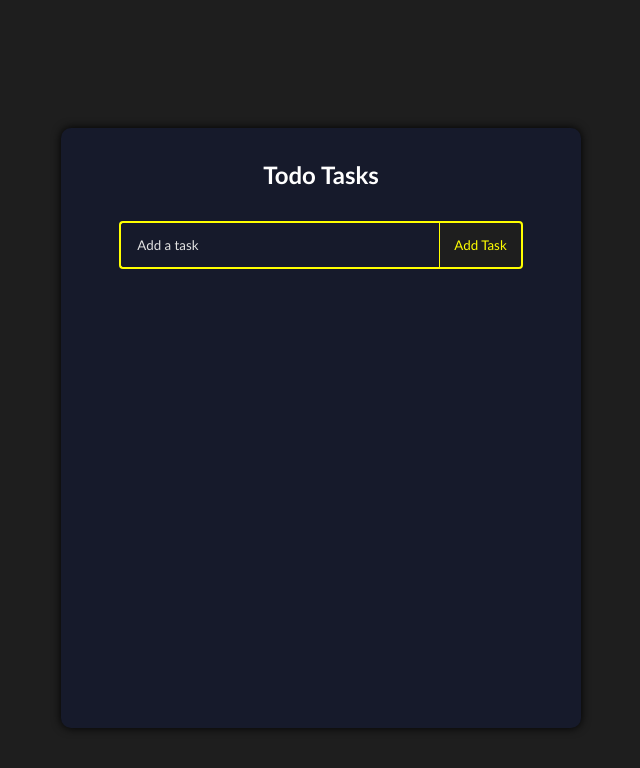
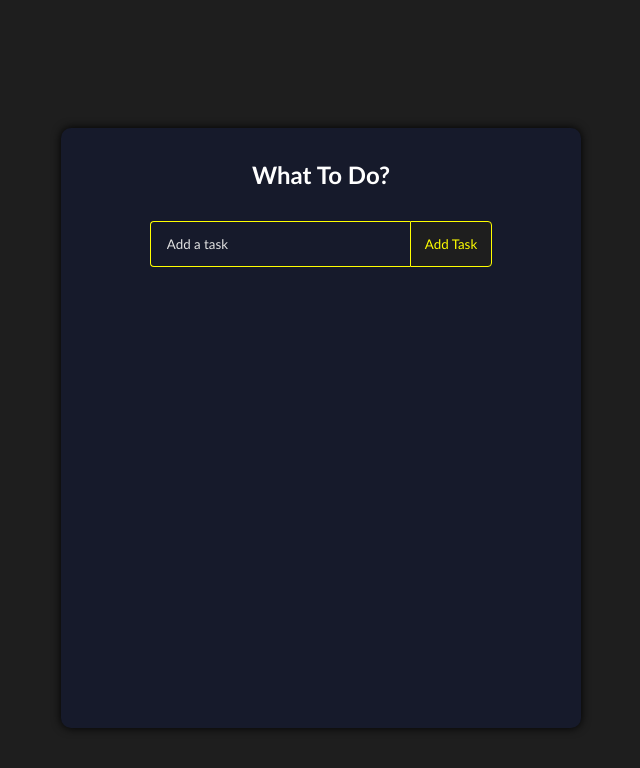
Before and after one commit to samin-irtiza/React-TodoList, a React (Create React App) app: page / in a window 1280 px wide. Shown: the top 768 px of the page, without its empty margins (319-959 px from the left). Built offline with nearby package versions, Linux system fonts and the light colour scheme.

Commit message:
improved styling

```diff
--- a/src/App.css
+++ b/src/App.css
@@ -6,15 +6,39 @@
     'Lucida Sans', Arial, sans-serif;
 }
 
+html{
+  scrollbar-color: #3d3d3d #000000;
+  scrollbar-width: thin;
+}
 body {
   background: rgb(30, 30, 30) 100%;
 }
+body::-webkit-scrollbar-track
+{
+	-webkit-box-shadow: inset 0 0 6px rgba(97, 96, 96, 0.3);
+	border-radius: 10px;
+	background-color: #000000;
+}
 
+body::-webkit-scrollbar
+{
+	width: 10px;
+	background-color: rgb(30, 30, 30);
+}
+
+body::-webkit-scrollbar-thumb
+{
+	border-radius: 10px;
+	-webkit-box-shadow: inset 0 0 6px rgba(0,0,0,.3);
+	background-color: #ffff00;
+  border: 2px solid transparent;
+  background-clip: content-box;
+}
 .todo-app {
   display: flex;
   flex-direction: column;
-  justify-content: start;
-  width: 520px;
+  justify-content: flex-start;
+  max-width: 520px;
   min-height: 600px;
   background: #161a2b;
   text-align: center;
@@ -42,10 +66,10 @@ h1 {
 .todo-input {
   padding: 14px 32px 14px 16px;
   border-radius: 4px 0 0 4px;
-  border: 2px solid yellow;
+  border: 1px solid yellow;
   border-right: none;
   outline: none;
-  width: 320px;
+  width: 50%;
   background: transparent;
   color: #fff;
 }
@@ -66,8 +90,8 @@ h1 {
     rgba(155, 0, 250, 1) 100%
   ); */
   background-color: #1e1e1e;
-  border: 2px solid yellow;
-  border-left: 0.5px solid yellow;
+  border: 1px solid yellow;
+  border-left: 1px solid rgb(255, 255, 0);
   color: yellow;
   text-transform: capitalize;
 }
@@ -149,11 +173,11 @@ h1 {
   align-items: center;
   font-size: 24px;
   cursor: pointer;
-  padding: 16px;
+  padding: 16px 16px 16px 0;
+  gap: 5px;
 }
 
 .delete-icon {
-  margin-right: 5px;
   color: #fff;
 }
 
--- a/src/components/TodoList.js
+++ b/src/components/TodoList.js
@@ -39,7 +39,7 @@ function TodoList() {
 
   return (
     <div>
-        <h1>Todo Tasks</h1>
+        <h1>What To Do?</h1>
         <TodoForm onSubmit={addTodo} />
         <Todo todos={todos} completeTodo={completeTodo} removeTodo={removeTodo} updateTodo={updateTodo} />
     </div>
```
